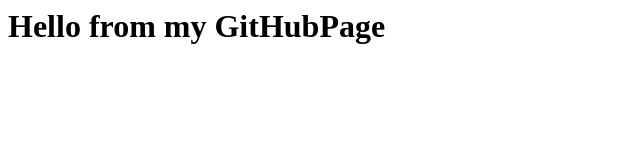
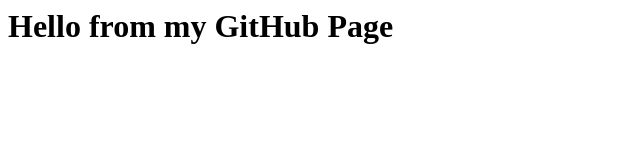
Before and after one commit to mwilso9/mwilso9.github.io, a plain HTML site: page index.html in a window 1280 px wide. Shown: the full height of the page, 0-640 px from the left. Drawn offline with Linux system fonts and the light colour scheme.

Commit message:
Fixed typo in index.html

```diff
--- a/index.html
+++ b/index.html
@@ -1 +1 @@
-<h1>Hello from my GitHubPage</h1>
+<h1>Hello from my GitHub Page</h1>
```
